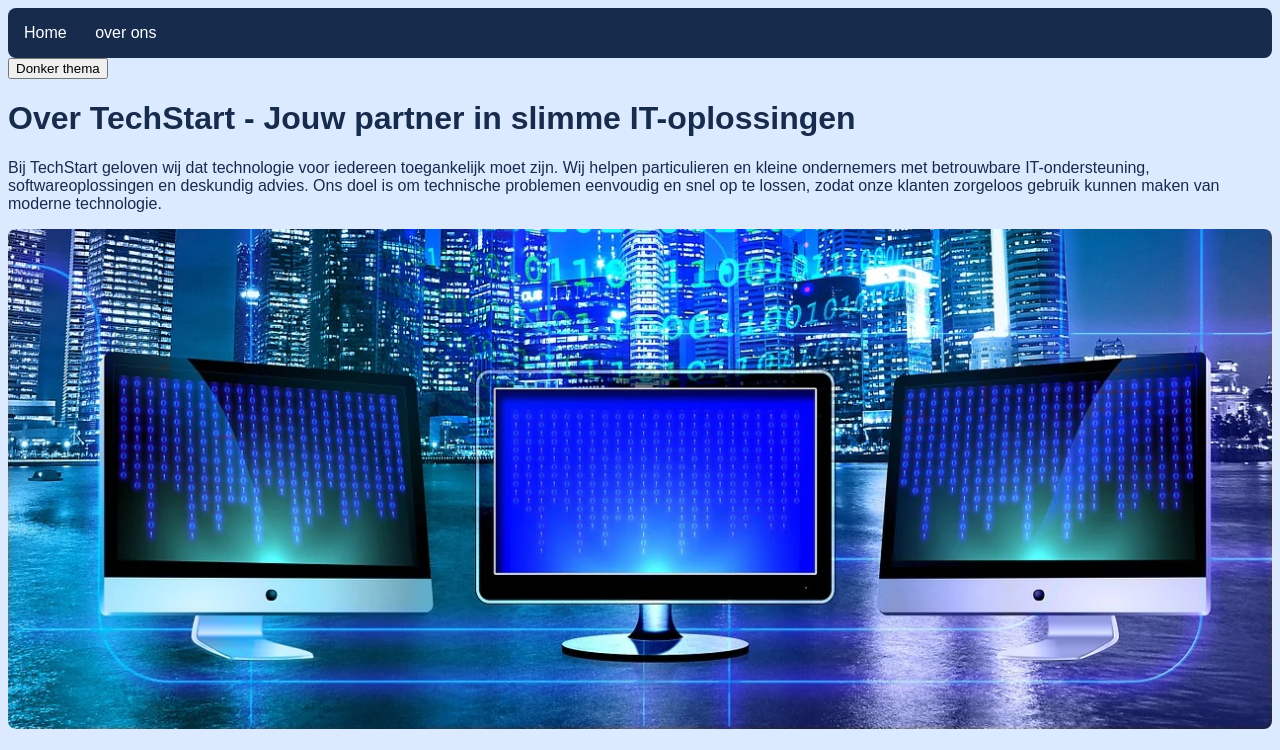
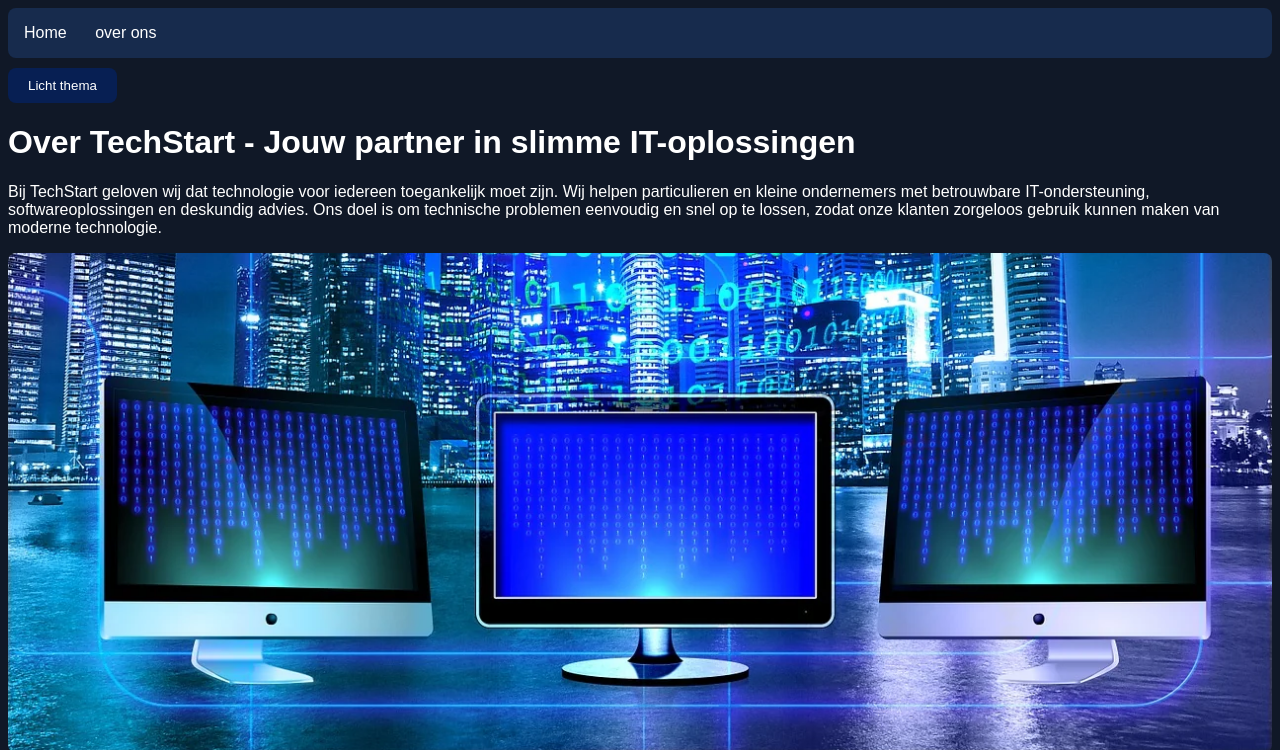
Before and after one commit to bouchraelamrani963-web/techstart-eindopdracht, a plain HTML site: page over.html in a window 1280 px wide. Both pictures are taken after a click on the button "Donker thema". Shown: the top 750 px of the page. Drawn offline with Linux system fonts and the light colour scheme.

Commit message:
Licht en donker thema met JavaScript toegevoegd

```diff
--- a/over.html
+++ b/over.html
@@ -12,7 +12,7 @@
             <a href="over.html">over ons</a>
         </nav>
 
-        <button id="themaknop">Donker thema</button>
+        <button id="themaKnop">Donker thema</button>
 
         <h1>Over TechStart - Jouw partner in slimme IT-oplossingen</h1>
         <p>Bij TechStart geloven wij dat technologie voor iedereen toegankelijk moet zijn.
--- a/script.js
+++ b/script.js
@@ -0,0 +1,11 @@
+const themaKnop = document.querySelector("#themaKnop");
+function veranderThema() {
+    console.log("Er is op themaknop geklikt!");
+    document.body.classList.toggle("donker");
+    if (document.body.classList.contains("donker")) {
+        themaKnop.textContent = "Licht thema";
+    } else {
+        themaKnop.textContent = "Donker thema";
+    }
+}
+themaKnop.addEventListener("click", veranderThema);
--- a/style.css
+++ b/style.css
@@ -64,3 +64,21 @@ footer {
     border-radius: 8px;
 
 }
+body.donker {
+    background-color: #101827;
+    color: white;
+}
+
+body.donker aside {
+    background-color: #243550;
+    color: white;
+}
+#themaKnop {
+    background-color: #071f53;
+    color: white;
+    padding: 10px 20px;
+    border: none;
+    border-radius: 8px;
+    cursor: pointer;
+    margin-top: 10px;
+}
```
Also changed, not shown: index.html (+4 -0 lines).
